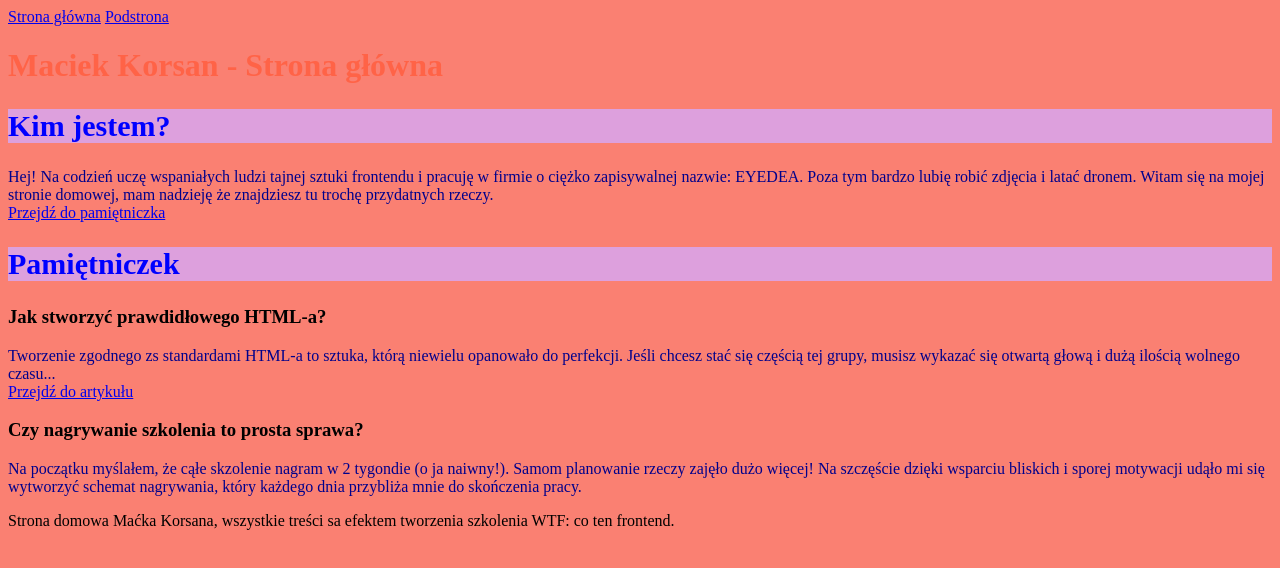
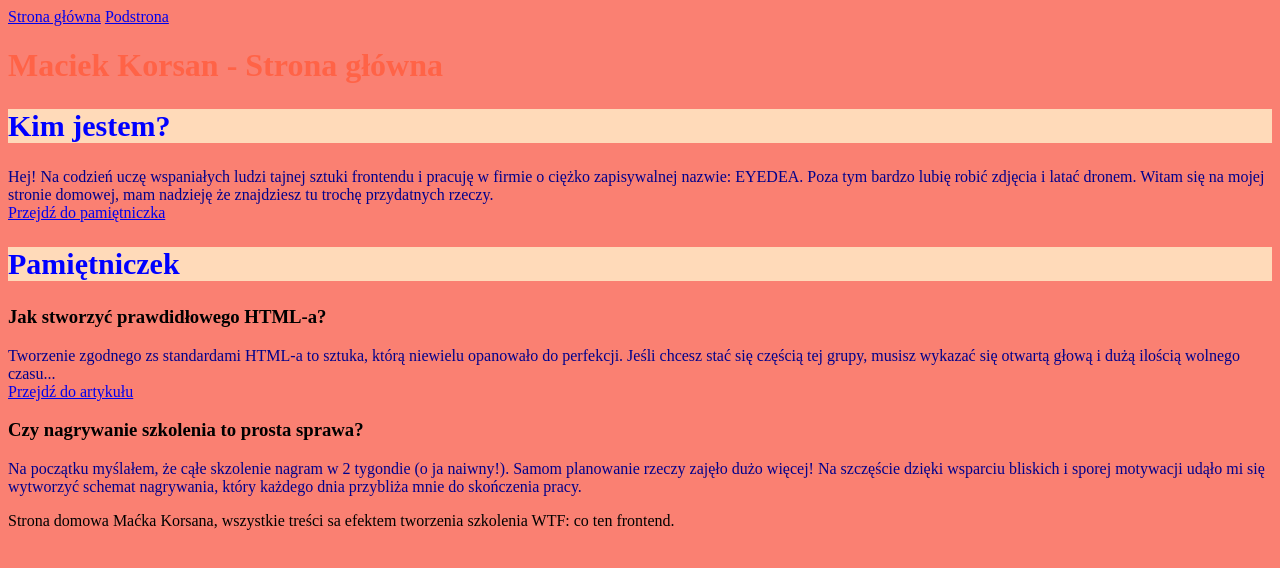
Before and after one commit to malyCzajnik/homepage, a plain HTML site: page index.html in a window 1280 px wide. Drawn offline with Linux system fonts and the light colour scheme.

Commit message:
feat:changed background

```diff
--- a/style.css
+++ b/style.css
@@ -10,7 +10,7 @@ body {
 .sectionHeader {
     color: blue;
     font-size: 30px;
-    background: plum;
+    background: peachpuff;
 }
 
 p {
```
